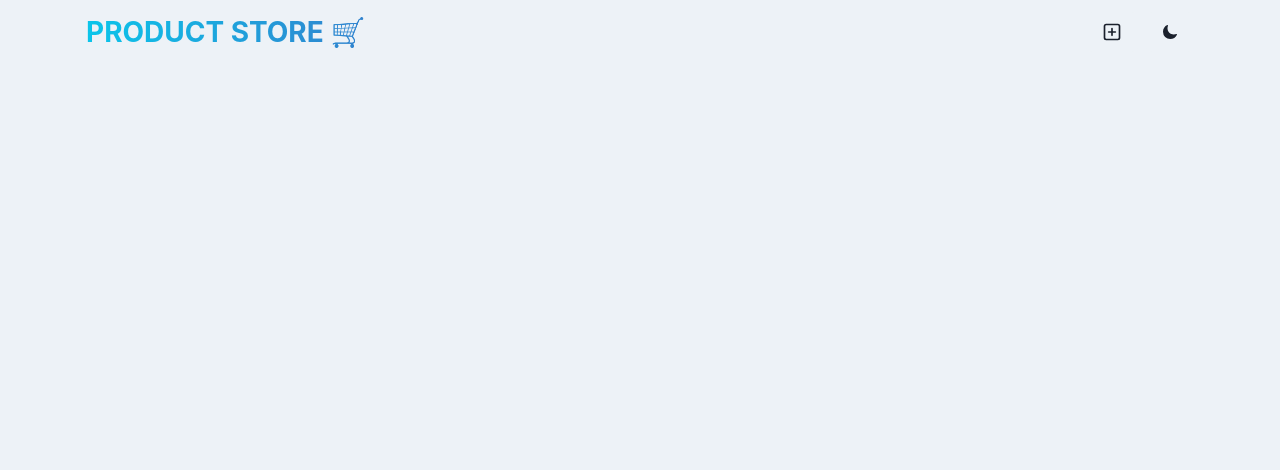
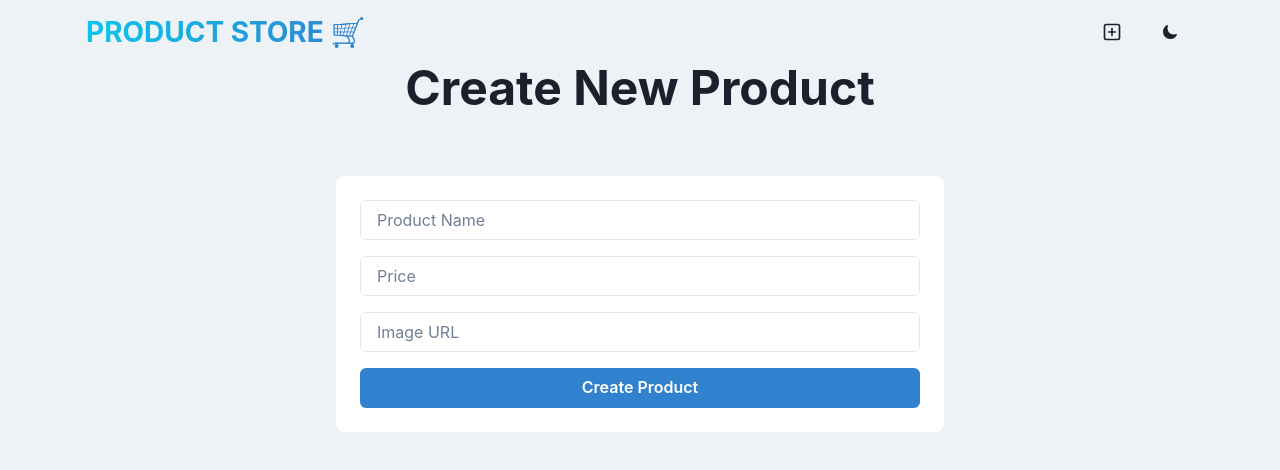
Before and after one commit to JasonP2002/mern-app, a React (Vite) app in the folder frontend/: page /create in a window 1280 px wide. Shown: the top 470 px of the page. Built offline with nearby package versions, Linux system fonts and the light colour scheme.

Commit message:
added page for product creation

```diff
--- a/frontend/src/pages/CreatePage.jsx
+++ b/frontend/src/pages/CreatePage.jsx
@@ -1,6 +1,53 @@
+import { useState } from 'react';
+import { Box, Button, Container, Heading, Input, useColorModeValue, VStack } from '@chakra-ui/react';
+
 const CreatePage = () => {
+    const [newProduct, setNewProduct] = useState({
+        name: "",
+        price: "",
+        image: "",
+    });
+
+    const handleAddProduct = () => {
+        console.log(newProduct);
+    }
+
     return (
-        <div></div>
+        <Container maxW={"container.sm"}>
+            <VStack spacing={8}>
+
+                <Heading as={"h1"} size={"2xl"} textAlign={"center"} mb={8}>
+                    Create New Product
+                </Heading>
+
+                <Box w={"full"} bg={useColorModeValue("white", "gray.800")} p={6} rounded={"lg"} shaxow={"md"}>
+
+                    <VStack spacing={4}>
+                        <Input placeholder='Product Name'
+                            name='name'
+                            value={newProduct.name}
+                            onChange={(e) => setNewProduct({ ...newProduct, name: e.target.value})} />
+
+                        <Input placeholder='Price'
+                            name='price'
+                            type='number'
+                            value={newProduct.price}
+                            onChange={(e) => setNewProduct({ ...newProduct, price: e.target.value})} />
+
+                        <Input placeholder='Image URL'
+                            name='image'
+                            value={newProduct.image}
+                            onChange={(e) => setNewProduct({ ...newProduct, image: e.target.value})} />
+
+                        <Button colorScheme='blue' onClick={handleAddProduct} w='full'>
+                            Create Product
+                        </Button>
+                    </VStack>
+
+                </Box>
+
+            </VStack>
+        </Container>
     )
 }
 export default CreatePage;
```
